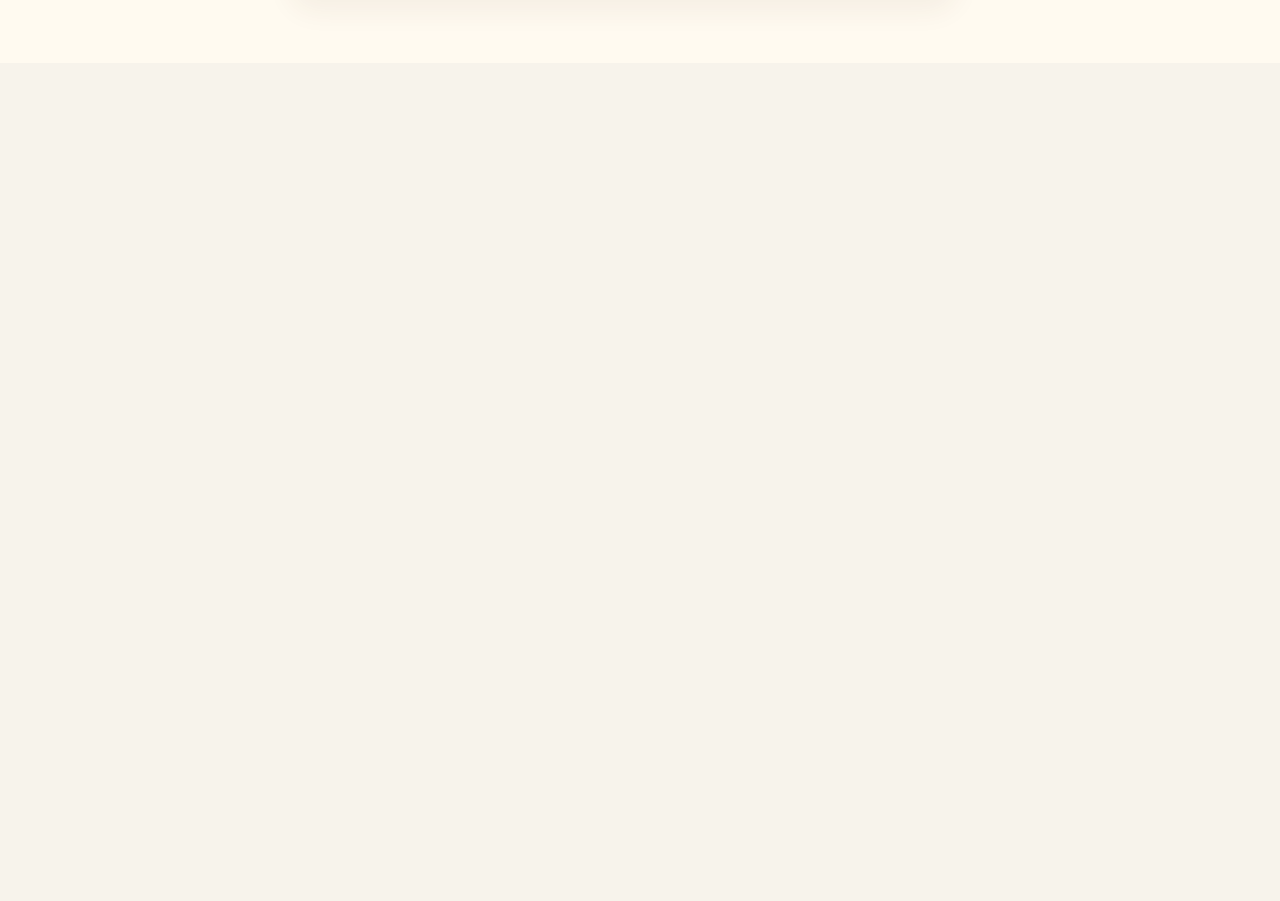
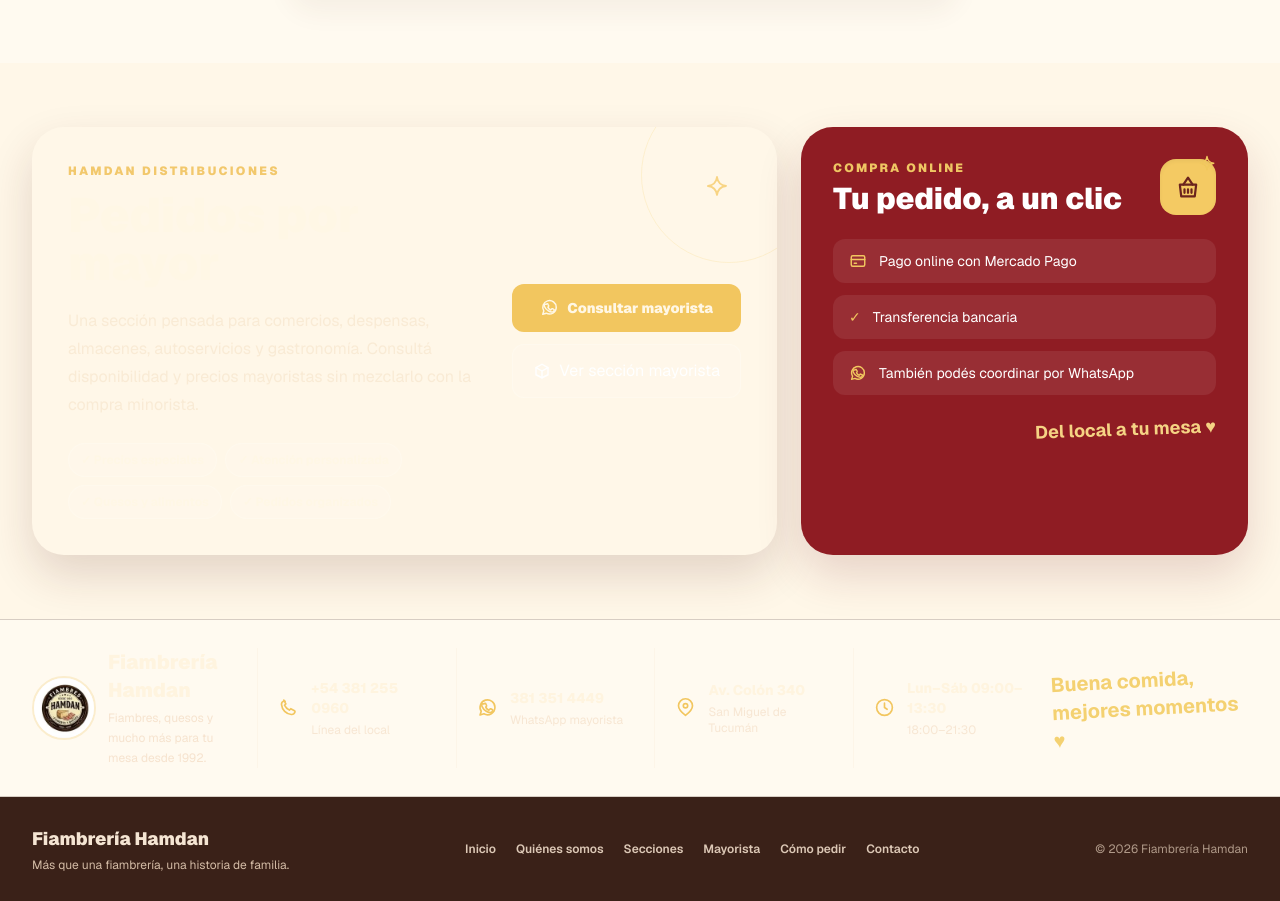
Before and after one commit to Jeser0/fiambreria-hamdan, a Next.js app: page / in a window 1280 px wide. Shown: the part 1400-2301 px from the top of the page. Before the commit the page ends 1463 px from the top, so only its background shows below. Built offline with nearby package versions, Linux system fonts and the light colour scheme.

Commit message:
feat: add wholesale order experience and contact footer

```diff
--- a/src/app/page.tsx
+++ b/src/app/page.tsx
@@ -1,5 +1,7 @@
+import HamdanFooter from "@/components/HamdanFooter";
 import HamdanHeader from "@/components/HamdanHeader";
 import HamdanHero from "@/components/HamdanHero";
+import OrderExperience from "@/components/OrderExperience";
 import SectionGateways from "@/components/SectionGateways";
 import ShoppingJourney from "@/components/ShoppingJourney";
 
@@ -10,6 +12,8 @@ export default function Home() {
       <HamdanHero />
       <SectionGateways />
       <ShoppingJourney />
+      <OrderExperience />
+      <HamdanFooter />
     </main>
   );
 }
--- /dev/null
+++ b/src/components/HamdanFooter.tsx
@@ -0,0 +1,59 @@
+import Image from "next/image";
+import { ClockIcon, PhoneIcon, PinIcon, WhatsAppIcon } from "./Icons";
+
+const contactItems = [
+  { icon: <PhoneIcon size={21} />, title: "+54 381 255 0960", subtitle: "Línea del local" },
+  { icon: <WhatsAppIcon size={21} />, title: "381 351 4449", subtitle: "WhatsApp mayorista" },
+  { icon: <PinIcon size={21} />, title: "Av. Colón 340", subtitle: "San Miguel de Tucumán" },
+  { icon: <ClockIcon size={21} />, title: "Lun–Sáb 09:00–13:30", subtitle: "18:00–21:30" },
+];
+
+export default function HamdanFooter() {
+  return (
+    <footer id="contacto" className="scroll-mt-40">
+      <div className="contact-band border-y border-[#3b1d12]/20 py-7 text-[#fff4df]">
+        <div className="mx-auto grid max-w-[1500px] gap-5 px-5 sm:grid-cols-2 sm:px-6 xl:grid-cols-[1.15fr_repeat(4,1fr)_1.1fr] lg:px-8">
+          <div className="flex items-center gap-3">
+            <Image src="/brand/logo.svg" alt="Fiambrería Hamdan" width={70} height={70} className="h-16 w-16 rounded-full border-2 border-[#f1ce7a]/30" />
+            <div>
+              <p className="font-display text-xl font-black">Fiambrería Hamdan</p>
+              <p className="mt-1 text-xs leading-5 text-[#f3dbc3]/75">Fiambres, quesos y mucho más para tu mesa desde 1992.</p>
+            </div>
+          </div>
+
+          {contactItems.map((item) => (
+            <div key={item.title} className="flex items-center gap-3 border-[#f4ddbe]/15 xl:border-l xl:pl-5">
+              <span className="text-[#f2c65f]">{item.icon}</span>
+              <div>
+                <p className="text-sm font-extrabold">{item.title}</p>
+                <p className="mt-1 text-xs text-[#f3dbc3]/65">{item.subtitle}</p>
+              </div>
+            </div>
+          ))}
+
+          <div className="flex items-center justify-start xl:justify-end">
+            <p className="handwritten rotate-[-3deg] text-xl font-bold text-[#f4d171]">Buena comida,<br />mejores momentos ♥</p>
+          </div>
+        </div>
+      </div>
+
+      <div className="bg-[#3a2118] py-7 text-[#f5e5d3]">
+        <div className="mx-auto flex max-w-[1500px] flex-col gap-5 px-5 sm:px-6 lg:flex-row lg:items-center lg:justify-between lg:px-8">
+          <div>
+            <p className="font-display text-lg font-black">Fiambrería Hamdan</p>
+            <p className="mt-1 text-xs text-[#d4bca6]">Más que una fiambrería, una historia de familia.</p>
+          </div>
+          <nav className="flex flex-wrap gap-x-5 gap-y-2 text-xs font-semibold text-[#dcc8b6]">
+            <a href="#inicio" className="hover:text-white">Inicio</a>
+            <a href="#historia" className="hover:text-white">Quiénes somos</a>
+            <a href="#secciones" className="hover:text-white">Secciones</a>
+            <a href="#mayorista" className="hover:text-white">Mayorista</a>
+            <a href="#como-pedir" className="hover:text-white">Cómo pedir</a>
+            <a href="#contacto" className="hover:text-white">Contacto</a>
+          </nav>
+          <p className="text-xs text-[#af9988]">© 2026 Fiambrería Hamdan</p>
+        </div>
+      </div>
+    </footer>
+  );
+}
--- /dev/null
+++ b/src/components/OrderExperience.tsx
@@ -0,0 +1,53 @@
+import { BasketIcon, BoxIcon, CardIcon, SparkIcon, WhatsAppIcon } from "./Icons";
+
+export default function OrderExperience() {
+  return (
+    <section id="mayorista" className="scroll-mt-40 bg-[#fff7e8] py-14 lg:py-16">
+      <div className="mx-auto grid max-w-[1500px] gap-6 px-5 sm:px-6 lg:grid-cols-[1.25fr_0.75fr] lg:px-8">
+        <div className="wood-card relative overflow-hidden rounded-[2rem] p-7 text-[#fff7e5] shadow-[0_20px_45px_rgba(82,29,23,0.16)] sm:p-9">
+          <div className="absolute -right-10 -top-10 h-44 w-44 rounded-full border border-[#f5ca63]/20" />
+          <div className="absolute right-12 top-12 text-[#f6c65a]/70"><SparkIcon size={24} /></div>
+          <div className="relative grid gap-7 md:grid-cols-[1fr_auto] md:items-center">
+            <div>
+              <p className="text-xs font-black uppercase tracking-[0.2em] text-[#f2c86c]">Hamdan Distribuciones</p>
+              <h2 className="font-display mt-3 text-4xl font-black leading-none sm:text-5xl">Pedidos por mayor</h2>
+              <p className="mt-5 max-w-2xl text-sm leading-7 text-[#f8e7cf]/80 sm:text-base">
+                Una sección pensada para comercios, despensas, almacenes, autoservicios y gastronomía. Consultá disponibilidad y precios mayoristas sin mezclarlo con la compra minorista.
+              </p>
+              <div className="mt-6 flex flex-wrap gap-2 text-xs font-bold">
+                {['Precios especiales', 'Atención personalizada', 'Quesos y alimentos', 'Pedidos organizados'].map((label) => (
+                  <span key={label} className="rounded-full border border-white/15 bg-white/10 px-3 py-2">✓ {label}</span>
+                ))}
+              </div>
+            </div>
+            <div className="flex min-w-52 flex-col gap-3">
+              <a href="https://wa.me/543813514449" target="_blank" rel="noreferrer" className="inline-flex items-center justify-center gap-2 rounded-xl bg-[#f2c65f] px-5 py-3.5 text-sm font-black text-[#4a2a1c] transition hover:-translate-y-0.5 hover:bg-[#f7d47d]">
+                <WhatsAppIcon size={19} /> Consultar mayorista
+              </a>
+              <button type="button" className="inline-flex items-center justify-center gap-2 rounded-xl border border-white/20 bg-white/10 px-5 py-3.5 text-sm font-black text-white transition hover:bg-white/15">
+                <BoxIcon size={18} /> Ver sección mayorista
+              </button>
+            </div>
+          </div>
+        </div>
+
+        <aside className="relative overflow-hidden rounded-[2rem] bg-[#8f1c23] p-7 text-white shadow-[0_20px_45px_rgba(105,25,28,0.16)] sm:p-8">
+          <SparkIcon size={18} className="absolute right-8 top-7 text-[#f1c85d]" />
+          <div className="flex items-center justify-between gap-3">
+            <div>
+              <p className="text-xs font-black uppercase tracking-[0.18em] text-[#efc663]">Compra online</p>
+              <h2 className="font-display mt-2 text-3xl font-black leading-none">Tu pedido, a un clic</h2>
+            </div>
+            <div className="flex h-14 w-14 items-center justify-center rounded-2xl bg-[#f4ca63] text-[#6b241d] shadow-inner"><BasketIcon size={28} /></div>
+          </div>
+          <div className="mt-6 grid gap-3 text-sm">
+            <div className="flex items-center gap-3 rounded-xl bg-white/8 px-4 py-3"><CardIcon size={18} className="text-[#f2c75f]" /><span>Pago online con Mercado Pago</span></div>
+            <div className="flex items-center gap-3 rounded-xl bg-white/8 px-4 py-3"><span className="text-[#f2c75f]">✓</span><span>Transferencia bancaria</span></div>
+            <div className="flex items-center gap-3 rounded-xl bg-white/8 px-4 py-3"><WhatsAppIcon size={18} className="text-[#f2c75f]" /><span>También podés coordinar por WhatsApp</span></div>
+          </div>
+          <p className="handwritten mt-6 rotate-[-2deg] text-right text-lg font-bold text-[#f5d384]">Del local a tu mesa ♥</p>
+        </aside>
+      </div>
+    </section>
+  );
+}
```
